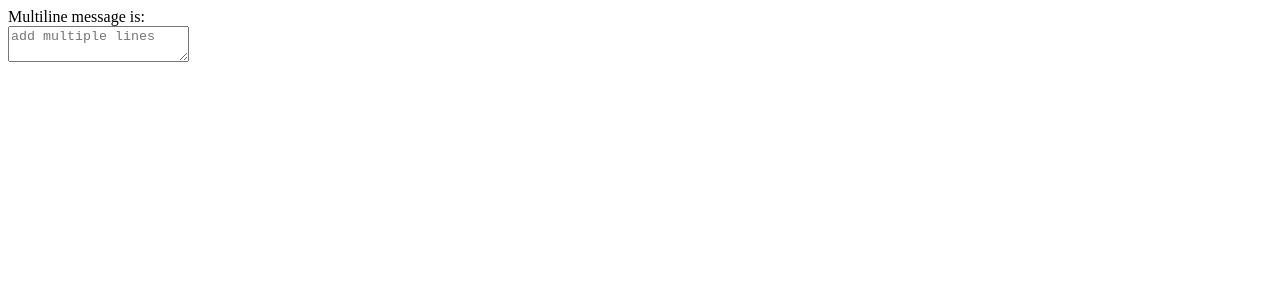
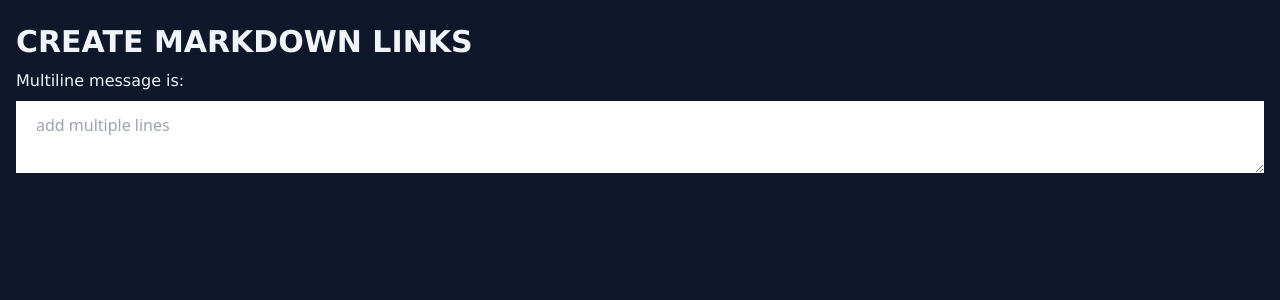
Before and after one commit to michaelsynan/make-markdown-links, a Nuxt app: page / in a window 1280 px wide. Shown: the top 300 px of the page. Built offline with nearby package versions, Linux system fonts and the light colour scheme.

Commit message:
5 files modified, 1 added

```diff
--- a/app.vue
+++ b/app.vue
@@ -1,9 +1,23 @@
 <template>
+  <div class="bg-slate-900 min-h-full h-screen text-slate-100 p-4">
+    <h1 class="text-3xl font-bold py-2">CREATE MARKDOWN LINKS</h1>
+    <div>
       <span>Multiline message is:</span>
       <br />
-  <textarea v-model="message" placeholder="add multiple lines"> </textarea>
-  <div v-if="message" v-for="word in message.split('\n')" style="white-space: pre-line">
+      <textarea
+        v-model="message"
+        placeholder="add multiple lines"
+        class="w-full"
+      >
+      </textarea>
+      <div
+        v-if="message"
+        v-for="word in message.split('\n')"
+        style="white-space: pre-line"
+      >
         [{{ word.replace(/(^\w+:|^)\/\//, '') }}]({{ word }})
+      </div>
+    </div>
   </div>
 </template>
 
--- a/assets/main.css
+++ b/assets/main.css
@@ -0,0 +1,22 @@
+@tailwind base;
+@tailwind components;
+@tailwind utilities;
+
+h1,
+h2,
+h3,
+h5,
+span,
+p {
+  font-family: 'Lucida Sans', 'Lucida Sans Regular', 'Lucida Grande',
+    'Lucida Sans Unicode', Geneva, Verdana, sans-serif;
+}
+
+input,
+textarea {
+  width: 100%;
+  padding: 12px 20px;
+  margin: 8px 0;
+  box-sizing: border-box;
+  border-radius: 0px;
+}
--- a/nuxt.config.ts
+++ b/nuxt.config.ts
@@ -1,4 +1,10 @@
 // https://v3.nuxtjs.org/api/configuration/nuxt.config
 export default defineNuxtConfig({
+  postcss: {
+    plugins: {
+      tailwindcss: {},
+      autoprefixer: {},
+    },
+  },
   css: ['@/assets/main.css'],
 })
--- a/package.json
+++ b/package.json
@@ -8,6 +8,9 @@
     "postinstall": "nuxt prepare"
   },
   "devDependencies": {
-    "nuxt": "^3.1.1"
+    "autoprefixer": "^10.4.13",
+    "nuxt": "^3.1.1",
+    "postcss": "^8.4.21",
+    "tailwindcss": "^3.2.4"
   }
 }
--- /dev/null
+++ b/tailwind.config.js
@@ -0,0 +1,16 @@
+/** @type {import('tailwindcss').Config} */
+module.exports = {
+  content: [
+    "./components/**/*.{js,vue,ts}",
+    "./layouts/**/*.vue",
+    "./pages/**/*.vue",
+    "./plugins/**/*.{js,ts}",
+    "./nuxt.config.{js,ts}",
+    "./app.vue",
+
+  ],
+  theme: {
+    extend: {},
+  },
+  plugins: [],
+}
```
Also changed, not shown: 1 other file (tests, documents, lock files or other folders). Lines whose indentation alone changed are shown as unchanged.
